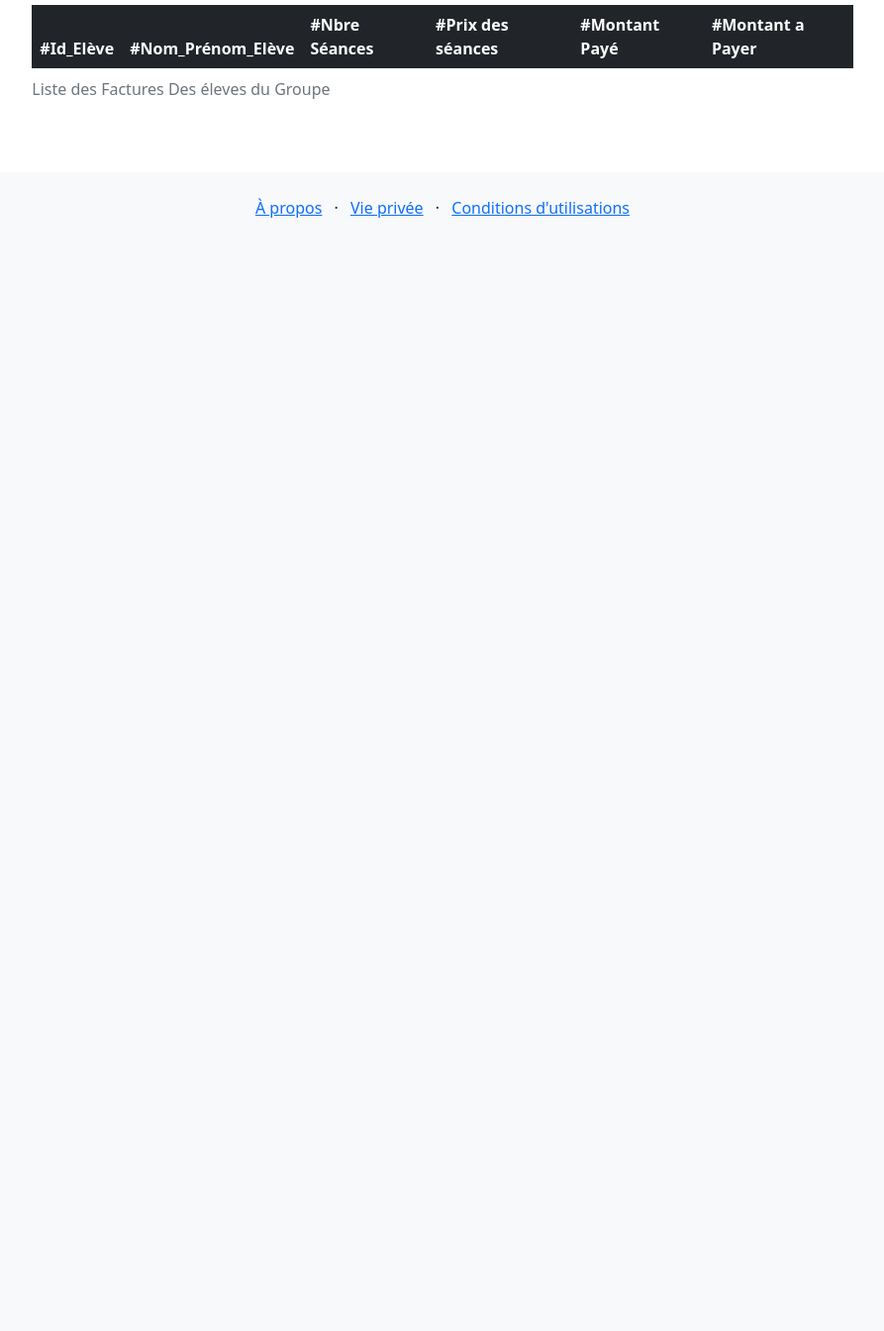
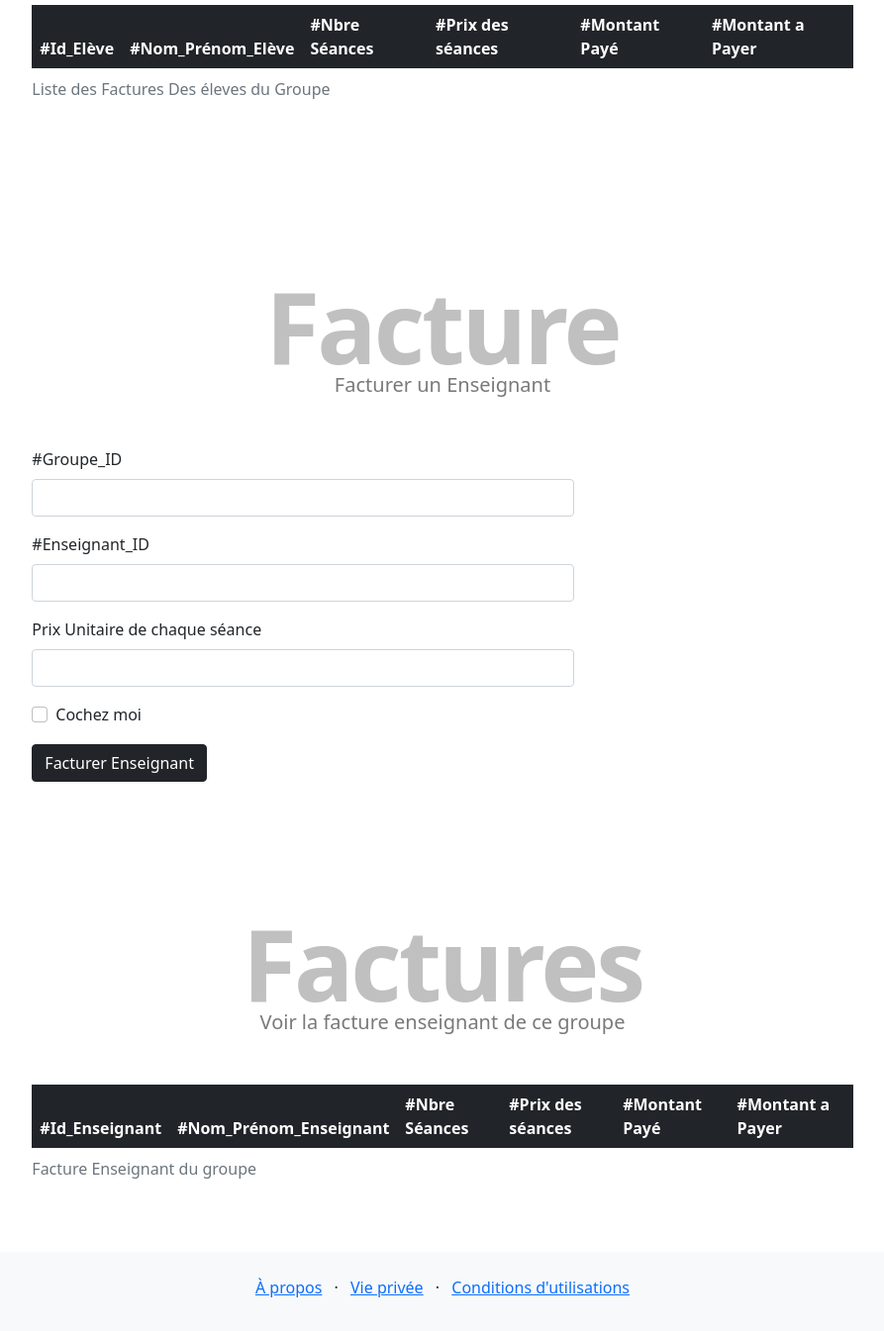
Before and after one commit to FaresEsprit20/ZiedApp, a PHP site: page /FactureView.php in a window 1280 px wide. Shown: the part 2363-3708 px from the top of the page at 99% size, without its empty margins (193-1086 px from the left). Before the commit the page ends 2583 px from the top, so only its background shows below. Run offline with PHP 8.4, Linux system fonts and the light colour scheme; lists and menus that the app fills with data are empty; some libraries are stand-ins or nearby versions.

Commit message:
final commit

```diff
--- a/FactureView.php
+++ b/FactureView.php
@@ -460,6 +460,119 @@
 
 
 
+<!-- section facturer ENseignant -->
+
+<!-- Start Groupes -->
+
+<section class="gView" id="gView">
+  <div class="container-fluid">
+    <div class="special-heading">Facture</div>
+      <p>Facturer un Enseignant</p>
+  <div class="row">
+  <div class="col col-sm col-lg-2">
+  </div>
+    <div class="col-12 col-sm-12 col-lg-8">
+
+      <div class="products-table mt-5 mb-5">
+        <div class="table-reservations">
+
+        <form class="row g-3" id="facturerens">
+
+   <div class="col-md-8">
+    <label for="eleve_idss" class="form-label">#Groupe_ID</label>
+    <input type="number" class="form-control" id="eleve_idss" required>
+    <div id="iess" style="visibility:hidden">
+  </div>
+  </div>
+
+  <div class="col-md-8">
+    <label for="ens_ids" class="form-label">#Enseignant_ID</label>
+    <input type="number" class="form-control" id="ens_ids" required>
+    <div id="ensids" style="visibility:hidden">
+  </div>
+  </div>
+
+  <div class="col-md-8">
+    <label for="payement_idss" class="form-label">Prix Unitaire de chaque séance</label>
+    <input type="number" class="form-control"  step="any" id="payement_idss" required>
+    <div id="ips" style="visibility:hidden">
+  </div>
+  </div>
+
+  <div class="col-12">
+    <div class="form-check">
+      <input class="form-check-input" type="checkbox" id="reservCheckee" required>
+      <label class="form-check-label" for="reservCheckee">
+        Cochez moi
+      </label>
+    </div>
+  </div>
+  <div class="col-12">
+    <button type="submit" class="btn btn-dark">Facturer Enseignant</button>
+  </div>
+
+</form>
+
+
+
+        </div>
+
+    </div>
+  </div>
+  <div class="col col-sm col-lg-2">
+  </div>
+  </div>
+
+</section>
+
+<!-- End Groupes -->
+
+
+<!-- Start Products -->
+
+<section class="GroupesTable" id="GroupeTable">
+  <div class="container-fluid">
+    <div class="special-heading">Factures</div>
+      <p>Voir la facture enseignant de ce groupe</p>
+  <div class="row">
+  <div class="col col-sm col-lg-2">
+  </div>
+    <div class="col-12 col-sm-12 col-lg-8">
+
+
+      <div class="locataires-table mt-5 mb-5">
+        <div class="table-responsive">
+
+          <table class="table display" id="reservationsDatatableens">
+            <caption>Facture Enseignant du groupe</caption>
+            <thead class="table-dark">
+              <th scope="col">#Id_Enseignant</th>
+              <th scope="col">#Nom_Prénom_Enseignant</th>
+              <th scope="col">#Nbre Séances</th>
+              <th scope="col">#Prix des séances</th>
+              <th scope="col">#Montant Payé</th>
+              <th scope="col">#Montant a Payer </th>
+            </thead>
+            <tbody id="tbodyGroupesEns">
+
+            </tbody>
+          </table>
+
+        </div>
+
+    </div>
+  </div>
+  <div class="col col-sm col-lg-2">
+  </div>
+  </div>
+
+</section>
+
+<!-- End Products -->
+
+
+
+
 </main>
 <footer>
     <div class="bg-light">
--- a/assets/js/Factures/datatableFactures.js
+++ b/assets/js/Factures/datatableFactures.js
@@ -164,6 +164,72 @@ $(document).ready(function(){
           }
       });
 
+///////////////////////////////////////////////////////////////////////////////////////////////////////
+
+  //facturer etudiant
+
+            //create reservation
+    // this is the id of the form
+    $("#facturerens").submit(function(e) {
+
+      e.preventDefault(); // avoid to execute the actual submit of the form.
+
+      var form = $(this);
+      var isValid = true;
+
+      var inputEns = $("#ens_ids").val();
+      var inputGroupe = $("#eleve_idss").val();
+      var inputPayement = $("#payement_idss").val();
+
+
+      if(isValid == true){
+
+      let object = {
+        id_loc: inputEns,
+        id_groupe: inputGroupe,
+        payement: inputPayement
+      };
+      console.log("object" +JSON.stringify(object));
+      $.ajax({
+             type: "POST",
+             url: "http://localhost/Zied/server/Api/Factures/FacturerLocataire.php",
+             data: JSON.stringify(object),
+             dataType: 'json',
+             contentType: 'application/json',
+             success: function(data)
+             {
+                 console.log(data);
+                  // show response from the php script.
+                  var myModal = $("#reservmodalgrp");
+                  myModal.modal("show");
+                  var jsonData = data;
+              console.log("Factures data loaded ....");
+              console.log(jsonData);
+
+              for(item of jsonData){
+
+                  var row = "<tr>";
+                  row+='<td class="id_groupese">'+item.code_eleve+'</td>';
+                  row+="<td>"+item.nom_eleve+" "+item.prenom_eleve+"</td>";
+                  row+='<td>'+item.totalSeances+'</td>';
+                  row+='<td>'+item.totalToPay+' DT'+'</td>';
+                  row+='<td>'+item.totalPaid+' DT'+'</td>';
+                  row+='<td>'+item.difference+' DT'+'</td>';
+                  row+="</td>";
+
+                $("#tbodyGroupes").append(row);
+              }
+
+
+             },
+             error: function (data) {
+              var myModals = $("#reservmodalerrgrp");
+              myModals.modal("show");
+              }
+           });
+
+          }
+      });
 
 
 
```
Also changed, not shown: models/FactureModel.php (+62 -0 lines), server/API/Factures/FacturerLocataire.php (added, +11 -0 lines).
